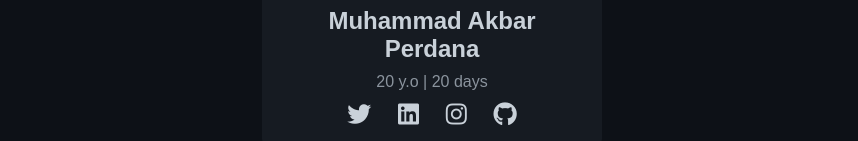
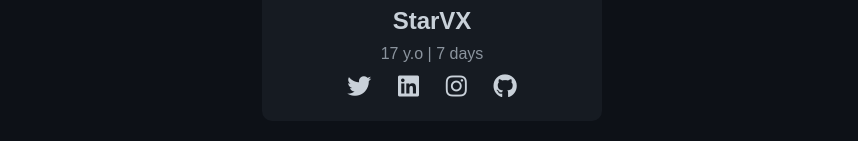
Before and after one commit to jahshnxni/Projek-web-asal, a plain HTML site: page index.html in a window 1280 px wide. Shown: the part 641-782 px from the top of the page, without its empty margins (208-1066 px from the left). Drawn offline with Linux system fonts and the light colour scheme.

Commit message:
Update index.html

```diff
--- a/index.html
+++ b/index.html
@@ -58,10 +58,10 @@
    <div class="profile-card">
     <img alt="Profile picture of a person holding a book" height="300" src="https://storage.googleapis.com/a1aa/image/jkkQpygm15rdNVX2Wd8ihGTyoH3kefeZrtTvJxfUh6hbApVOB.jpg" width="300"/>
     <h2>
-     Muhammad Akbar Perdana
+     StarVX
     </h2>
     <p>
-     20 y.o | 20 days
+     17 y.o | 7 days
     </p>
     <div class="social-icons">
      <a href="#">
```
